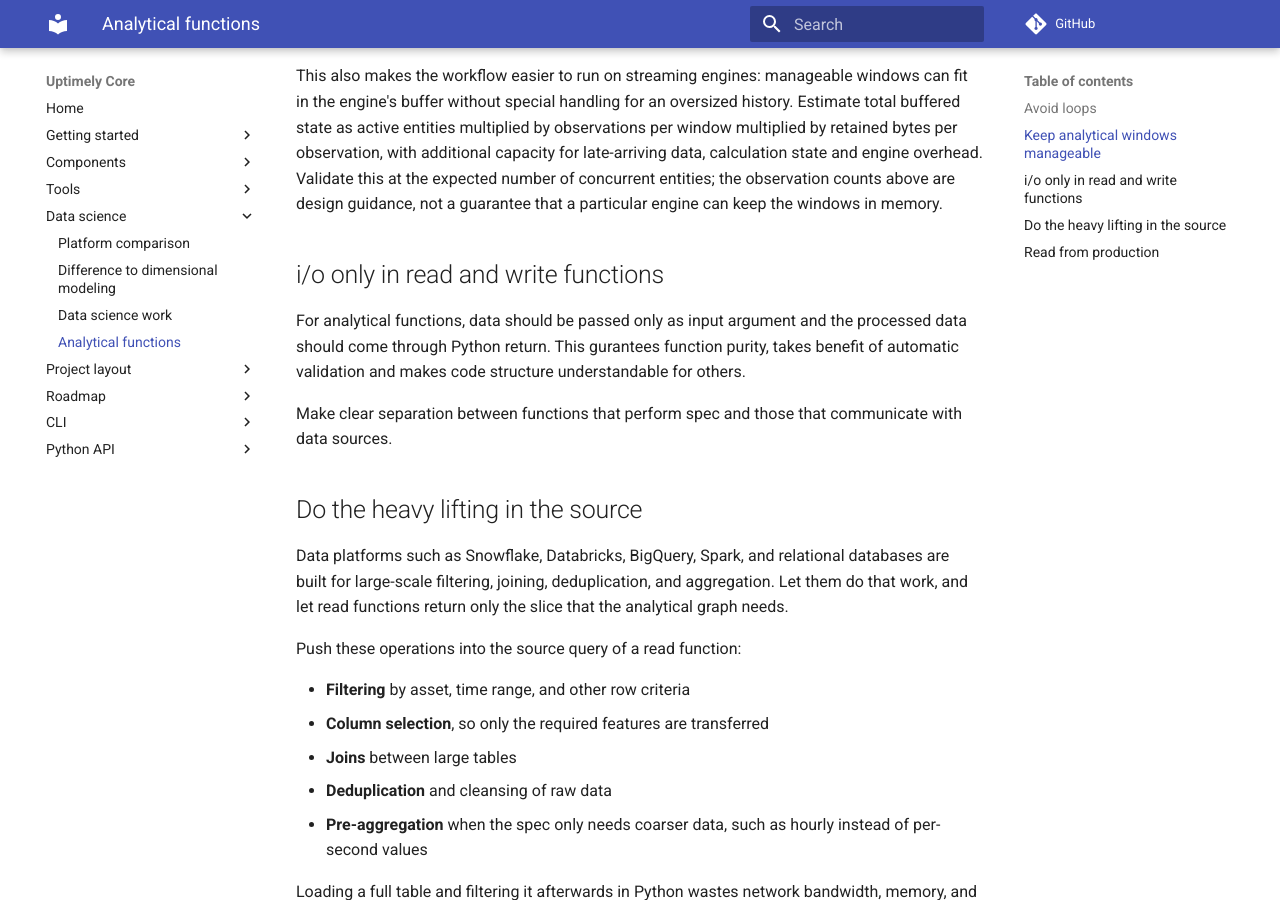
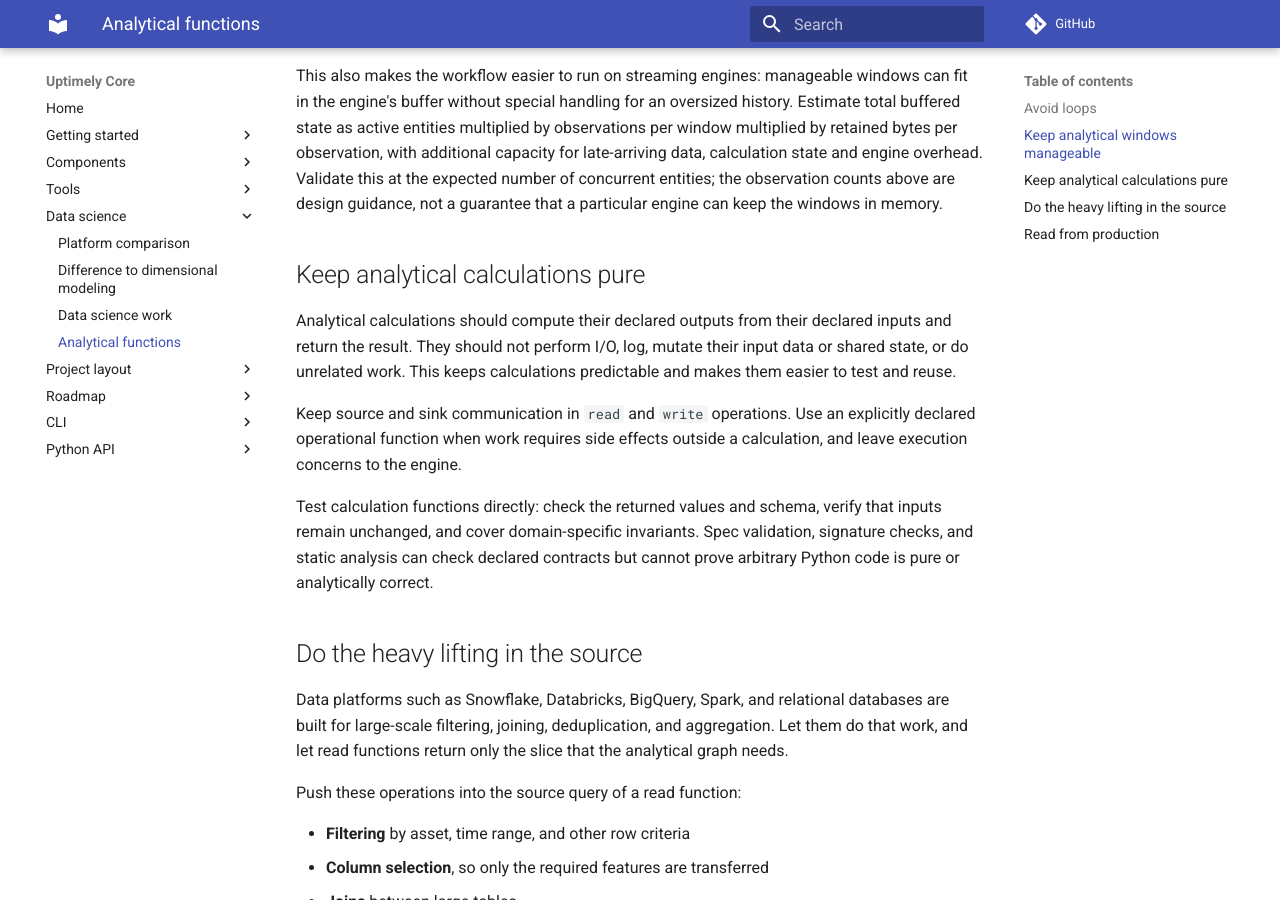
Before and after one commit to uptimely-ai/uptimely-core, an MkDocs documentation site: the page built from docs/data-science/analytical-functions.md, in a window 1280 px wide and 900 px high, scrolled down 1187 px. Built offline with MkDocs 1.6.1 and Material for MkDocs 9.7.7, drawn with Linux system fonts in a browser that asks for light colours; comment, search, counter and statistics services are not loaded.

Commit message:
Add to docs a guideine: Keep analytical functions pure

```diff
--- a/docs/data-science/analytical-functions.md
+++ b/docs/data-science/analytical-functions.md
@@ -36,11 +36,22 @@ As a starting heuristic, prefer windows containing hundreds to a few thousand ob
 
 This also makes the workflow easier to run on streaming engines: manageable windows can fit in the engine's buffer without special handling for an oversized history. Estimate total buffered state as active entities multiplied by observations per window multiplied by retained bytes per observation, with additional capacity for late-arriving data, calculation state and engine overhead. Validate this at the expected number of concurrent entities; the observation counts above are design guidance, not a guarantee that a particular engine can keep the windows in memory.
 
-## i/o only in read and write functions
+## Keep analytical calculations pure
 
-For analytical functions, data should be passed only as input argument and the processed data should come through Python return. This gurantees function purity, takes benefit of automatic validation and makes code structure understandable for others.
+Analytical calculations should compute their declared outputs from their
+declared inputs and return the result. They should not perform I/O, log,
+mutate their input data or shared state, or do unrelated work. This keeps
+calculations predictable and makes them easier to test and reuse.
 
-Make clear separation between functions that perform spec and those that communicate with data sources.
+Keep source and sink communication in `read` and `write` operations. Use an
+explicitly declared operational function when work requires side effects
+outside a calculation, and leave execution concerns to the engine.
+
+Test calculation functions directly: check the returned values and schema,
+verify that inputs remain unchanged, and cover domain-specific invariants.
+Spec validation, signature checks, and static analysis can check declared
+contracts but cannot prove arbitrary Python code is pure or analytically
+correct.
 
 ## Do the heavy lifting in the source
 
```
Also changed, not shown: CHANGELOG.md (+2 -0 lines), 1 other file.
